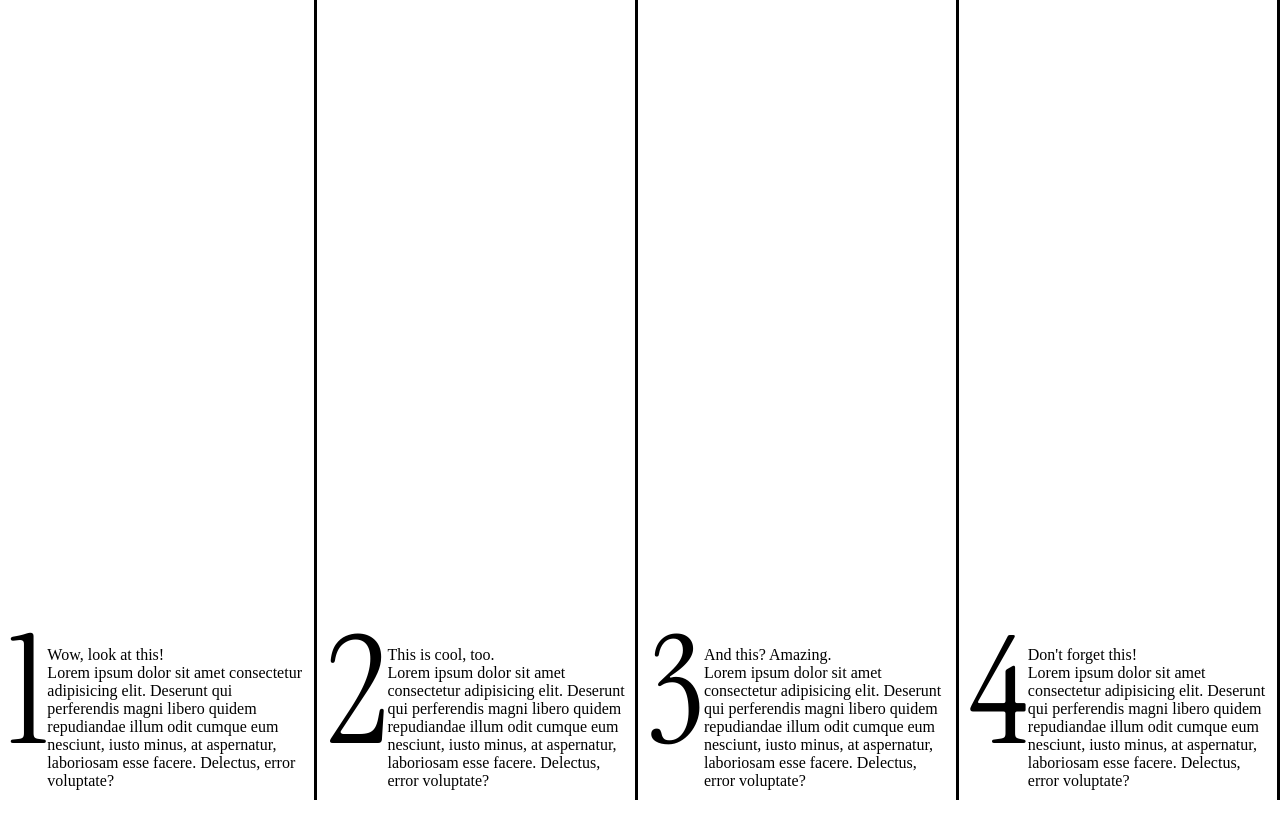
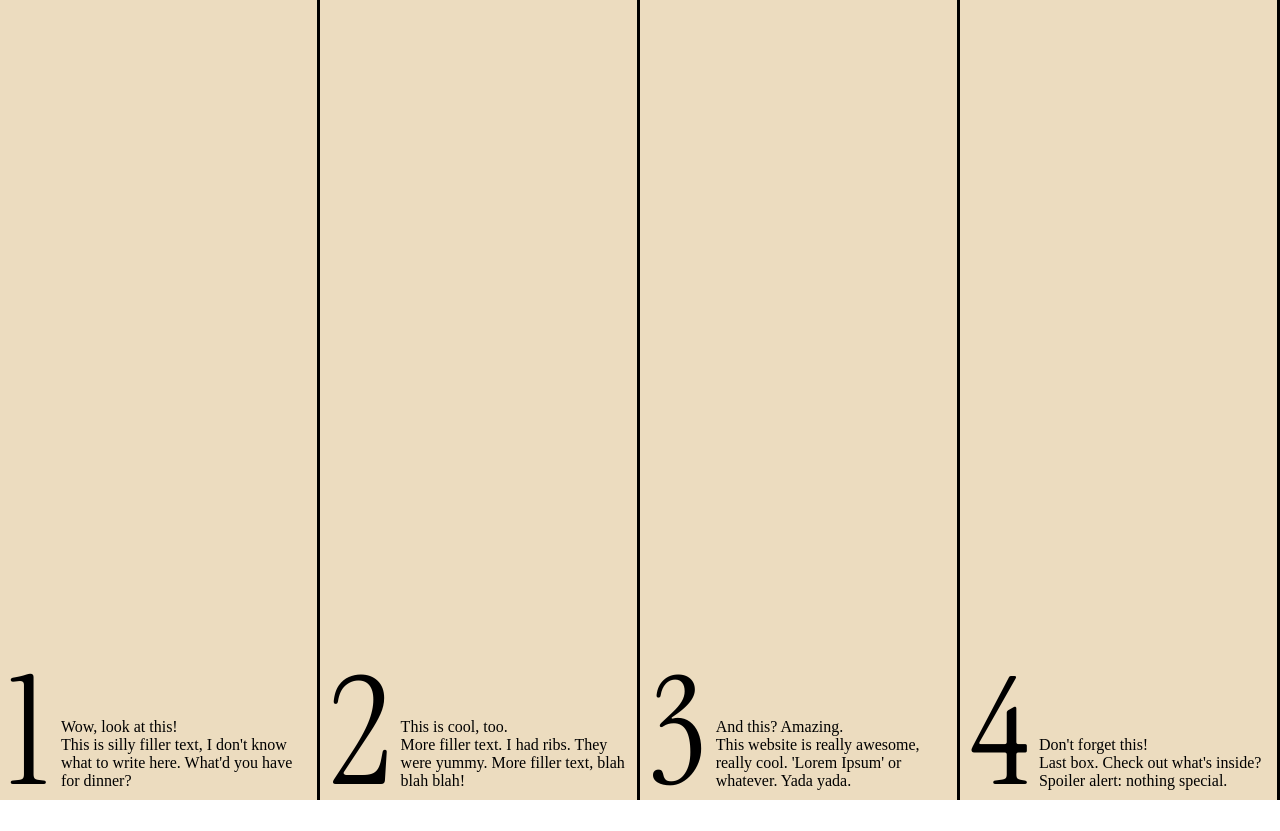
Before and after one commit to girl-on-a-string/Gate_Window, a SvelteKit app: page / in a window 1280 px wide. Before the commit the page ends 800 px from the top, so only its background shows below. Built offline with nearby package versions, Linux system fonts and the light colour scheme.

Commit message:
fixed filling issue, converted contaiiner to grid

```diff
--- a/src/routes/+page.svelte
+++ b/src/routes/+page.svelte
@@ -1,11 +1,11 @@
-{#snippet topic(itemNum, topicHeader)}
+{#snippet topic(itemNum, topicHeader, topicDesc)}
     <div id="topic-{itemNum}" class="topic"> <!--id is number that increases with each one-->
         <div class="outer-content"> <!--content scene while minimized-->
             <div class="num">{itemNum}</div> <!--num should increase with each one-->
             <div class="content-box">
                 <div class="topic-head">{topicHeader}</div>
                 <div class="topic-desc">
-                    Lorem ipsum dolor sit amet consectetur adipisicing elit. Deserunt qui perferendis magni libero quidem repudiandae illum odit cumque eum nesciunt, iusto minus, at aspernatur, laboriosam esse facere. Delectus, error voluptate?
+                    {topicDesc}
                 </div>
             </div>
         </div>
@@ -13,10 +13,10 @@
 {/snippet}
 
 <div id="container">
-    {@render topic(1, "Wow, look at this!")}
-    {@render topic(2, "This is cool, too.")}
-    {@render topic(3, "And this? Amazing.")}
-    {@render topic(4, "Don't forget this!")}
+    {@render topic(1, "Wow, look at this!", "This is silly filler text, I don't know what to write here. What'd you have for dinner?")}
+    {@render topic(2, "This is cool, too.", "More filler text. I had ribs. They were yummy. More filler text, blah blah blah!")}
+    {@render topic(3, "And this? Amazing.", "This website is really awesome, really cool. \'Lorem Ipsum\' or whatever. Yada yada.")}
+    {@render topic(4, "Don't forget this!", "Last box. Check out what's inside? Spoiler alert: nothing special.")}
 </div>
 
 <style lang="scss">
@@ -27,18 +27,22 @@
 
     :root {
         --border: ;
+        --main-bg: #ECDCBF;
     }
 
     :global(body) {
         margin: 0;
+        overflow: hidden;
     }
 
     #container {
         width: 100vw;
         height: 100vh;
-        display: flex;
+        display: grid;
+        grid-template-columns: repeat(4, 1fr);
 
         .topic {
+            background-color: var(--main-bg);
             padding: .625rem;
 
             .outer-content {
@@ -47,8 +51,10 @@
                 align-items: flex-end;
 
                 .num {
-                    width: 50%;
-                    font-size: 150px;
+                    width: 30%;
+                    height: 9.688rem;
+                    margin-right: .625rem;
+                    font-size: 9.375rem;
                     font-family: "num";
                 }
             }
```
